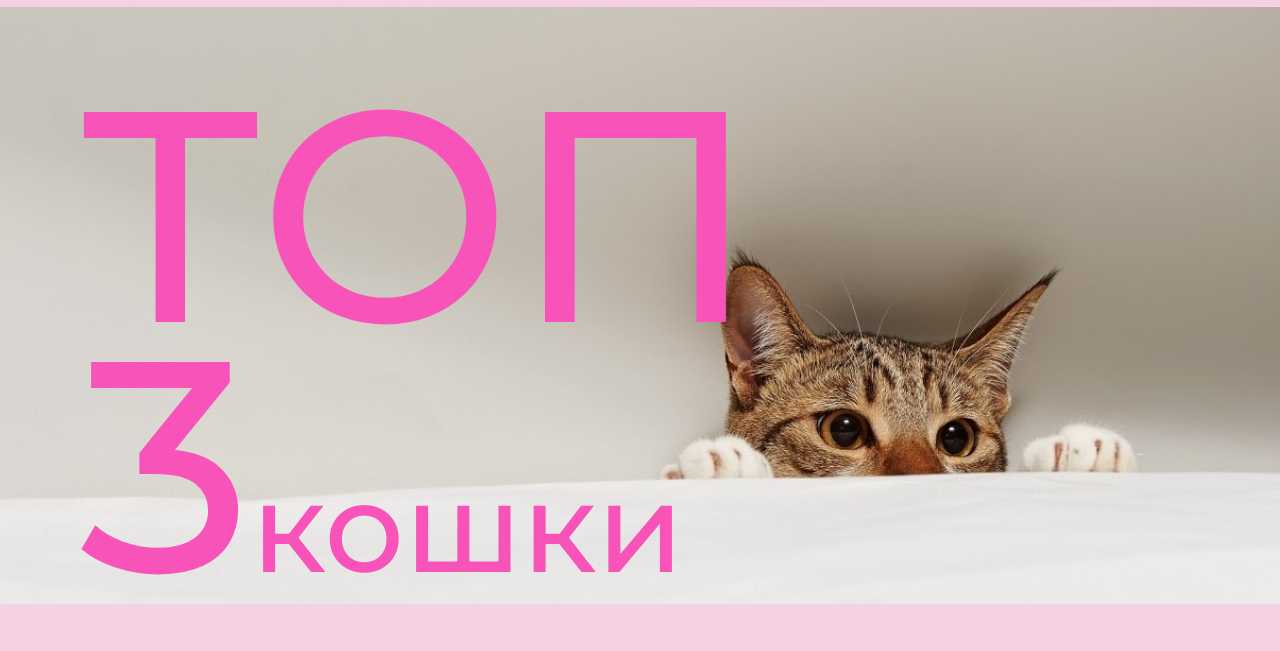
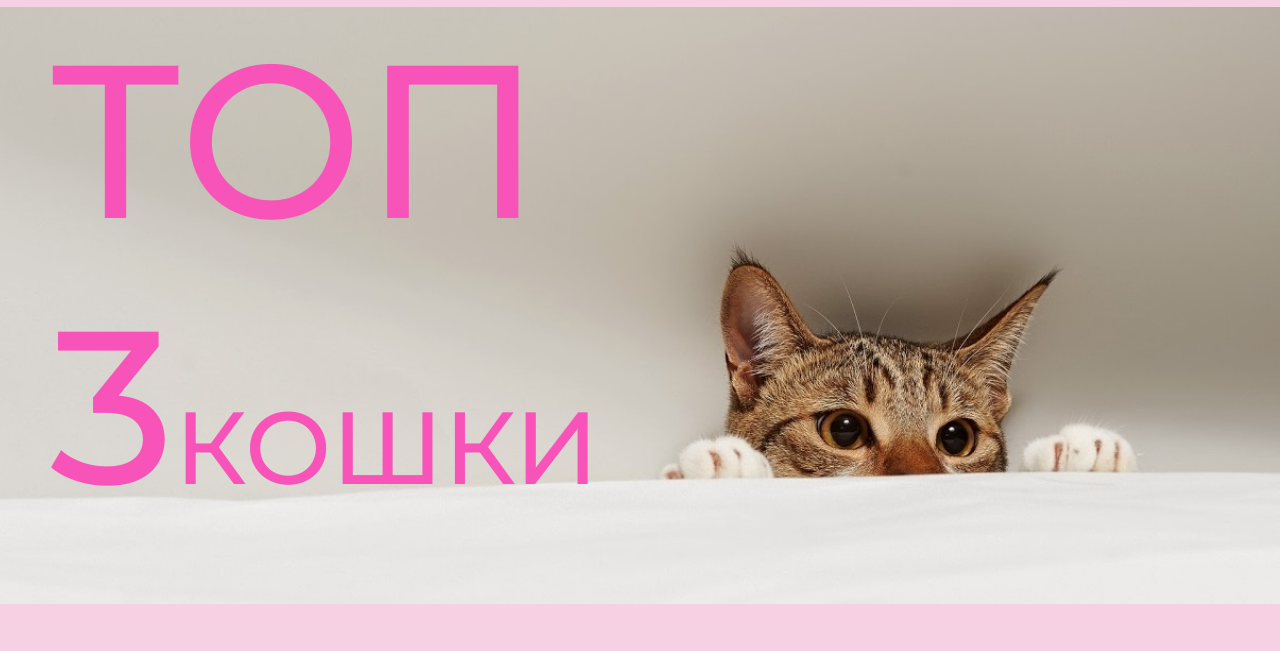
Before and after one commit to goldbergz/Cats, a plain HTML site: page index.html in a window 1280 px wide. Shown: the part 68-719 px from the top of the page. Drawn offline with Linux system fonts and the light colour scheme.

Commit message:
Add grid

```diff
--- a/index.html
+++ b/index.html
@@ -7,6 +7,7 @@
 	<link rel="preconnect" href="https://fonts.gstatic.com" crossorigin>
 	<link href="https://fonts.googleapis.com/css2?family=Montserrat:ital,wght@0,500;0,600;0,700;0,800;0,900;1,100;1,200;1,400;1,500;1,600;1,800;1,900&family=Poppins:ital,wght@0,100;0,200;0,300;0,400;0,500;0,700;1,100;1,200;1,300;1,400;1,500;1,600;1,900&display=swap" rel="stylesheet">
 	<meta charset="utf-8">
+	<meta name="viewport" content="width=device-width, initial-scale=1.0">
 	<meta name="keywords" content="Кошки, покупка кошек, девон рекс, бенгальская кошка, бритнская кошка">
 	<meta name="description" content="Топ 3 кошки для покупки с описанием и фографиями">
 
@@ -17,10 +18,9 @@
  	<img src="images/logo.png">
  </header>
  <main>
-	<sect class="maincat">
-		<img src="images/2cat.jpg" alt="Кот" style="width:100%;">
-		<span class="topleft">Топ</span>
-		<span class="topleft3">3<span class="left">кошки</span></span>
+	<section class="maincat">
+		<div class="topleft">Топ<br>3<span>кошки</span></div>
+		<img src="images/2cat.jpg" class="cat-images">
 	</section>
 	<div class="infoblock">
 		<p class="introdaction-hi">Всем привет!</p>
@@ -43,9 +43,7 @@
 	<span class="text-border-devon">Девон рекс</span>
 </div>
 <section>
-	<p>Дево
-
-		н-рекс – ушастый котёночек с мягкой, волнистой шёрсткой и огромными глазами.
+	<p>Девон-рекс – ушастый котёночек с мягкой, волнистой шёрсткой и огромными глазами.
 		Родом из Соединённого Королевства, однако попить с ним чай и поговорить о погоде не получится.
 		Но поверьте, он затмит любого Тома Харди и Роберта Паттинсона.
 		Так что если ловите краш на британцев - смело берите эту очаровшку, и он будет предан вам до конца своих дней.</p>
--- a/style.css
+++ b/style.css
@@ -30,32 +30,35 @@ main {
 
 .maincat {
 	margin: 0;
+	display: grid;
+	grid-template-columns: 1fr 2.5fr;
+	grid-auto-rows: 50fr;
 }
+
 .topleft {
-	position: absolute;
-	top: 100px;
-	left: 80px;
 	font-family: Montserrat;
 	font-stretch: expanded;
-	font-size: 300px;
+	font-size: 17vw;
 	color: #f853b9;
 	text-transform: uppercase;
+	grid-column-start: 1;
+	grid-column-end: 2;
+	grid-row-start: 1;
+	grid-row-end: 4;
+	z-index: 1;
+	margin-left: 50px;
 }
 
-.topleft3 {
-	position: absolute;
-	top: 350px;
-	left: 80px;
-	font-family: Montserrat;
-	font-stretch: expanded;
-	font-size: 300px;
-	color:  #f853b9;
+.cat-images {
+	width: 100%;
+	grid-column-start: 1;
+	grid-column-end: 7;
+	grid-row-start: 1;
+  	grid-row-end: 4;
 }
 
-.left {
-	color:  #f853b9;
-	font-size: 125px;
-	font-family: Montserrat, fantasy;
+.maincat span {
+	font-size: 8vw;
 }
 
 .infoblock {
```
